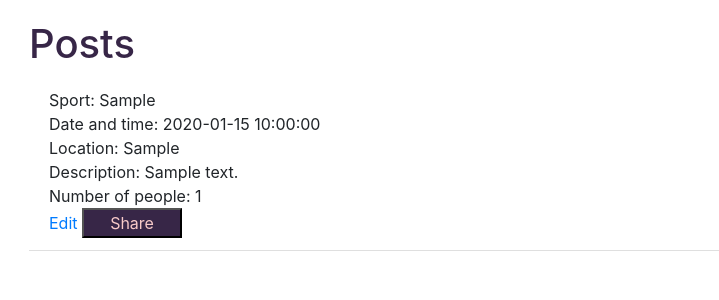
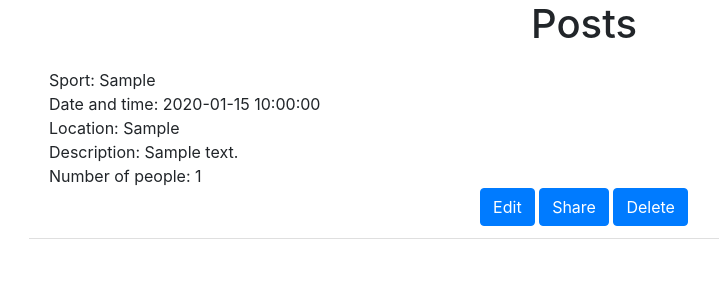
Before and after one commit to Wxl19980214/Upgrade, a Flask app: page /view in a window 1280 px wide. Shown: the part 56-356 px from the top of the page, without its empty margins (56-775 px from the left). Run offline with Flask 2, Linux system fonts and the light colour scheme; a user stored in the database is signed in; tables that the repository leaves empty hold one stand-in row (values such as "Sample post"); some libraries are stand-ins or nearby versions.

Commit message:
wanlu fixed a bug

```diff
--- a/website/static/index.css
+++ b/website/static/index.css
@@ -696,7 +696,7 @@ a:focus {
     text-transform: uppercase;
     border-radius: 35px;
     border: #fff solid 4px;
-    margin-left: -40px;
+    margin-left: 0px;
 }
 
 .sub_btn:hover {
--- a/website/templates/view.html
+++ b/website/templates/view.html
@@ -3,9 +3,8 @@
 {% block content %}
 <script src='/static/index.js'></script>
 <script src='/static/qrcodejs.js'></script>
-<script src='/static/index.css'></script>
 
-<h1 style="color: #372647; margin-top: 20px;">Posts</h1>
+<h1 align="center">Posts</h1>
 <ul class="list-group list-group-flush" id="posts">
   {% for post in all_post %}
   <li class="list-group-item">
@@ -16,18 +15,18 @@
     Number of people: {{ post.participant_number }}
     {% if not user.is_authenticated%}
 
-    <div>
-      <button type="submit" style="background-color: #372647; color: #F7CAC9; width: 100px; height: 30px;">Share</button>
+    <div align="center">
+      <button type="submit" class="btn btn-primary">Share</button>
     </div>
 
     {% endif %}
     {% if user.id != post.creater_id and user.is_authenticated %}
     <form method="POST">
-      <div>
+      <div align="center">
         <input type="hidden" id="user_id" name="user_id" value={{ user.id }} >
         <input type="hidden" id="post_id" name="post_id" value={{ post.id }} >
-        <button type="submit"  style="background-color: #372647; color: #F7CAC9; width: 100px; height: 30px;">Join</button>
-        <button type="button"  onclick = 'showQrcode2({{post.id}})' style="color: #372647;">Share</button>
+        <button type="submit" class="btn btn-primary">Join</button>
+        <button type="button" class="btn btn-primary" onclick = 'showQrcode2({{post.id}})'>Share</button>
         <div id="qrcode" style="display:none;">
           <br>
           <br>
@@ -36,10 +35,11 @@
     </form>
     {% endif %}
     {% if user.id == post.creater_id and user.is_authenticated %}
-    <div>
+    <div align="center">
       <div>
-          <a id = "submit_b" type="submit" href="/post/{{post.id}}">Edit</a>
-          <button type="button" onclick = 'showQrcode2({{post.id}})' style="background-color: #372647; color: #F7CAC9; width: 100px; height: 30px;">Share</button>
+          <a type="submit" class="btn btn-primary" href="/post/{{post.id}}">Edit</a>
+          <button type="button" class="btn btn-primary" onclick = 'showQrcode2({{post.id}})'>Share</button>
+          <button type="button" class="btn btn-primary" onclick="deletePost({{ post.id }})">Delete</button>
       </div>
     </div>
     {% endif %}
@@ -50,5 +50,4 @@
 <div id="qrcode" style="display:none; align: middle"><br>
   <br>
 </div>
-
 {% endblock %}
```
Also changed, not shown: website/templates/home.html (+3 -27 lines).
